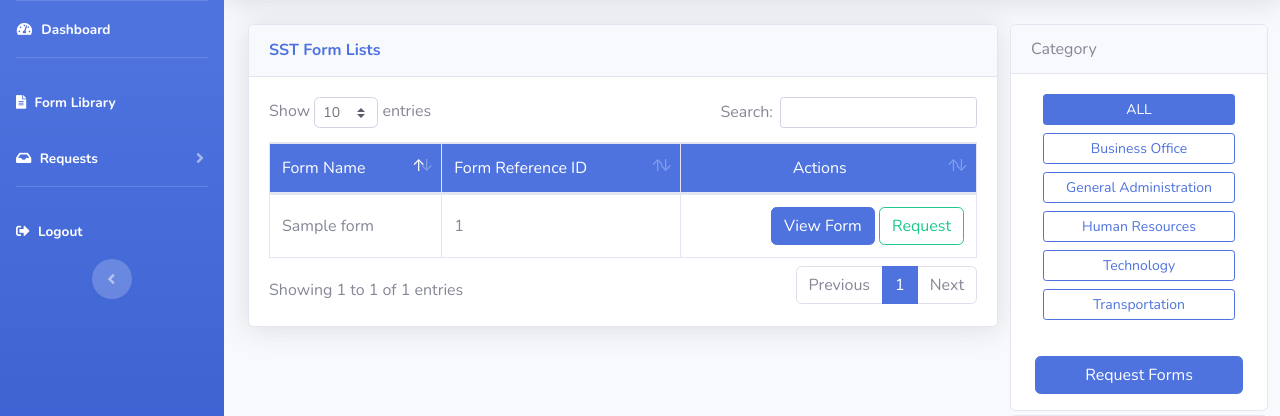
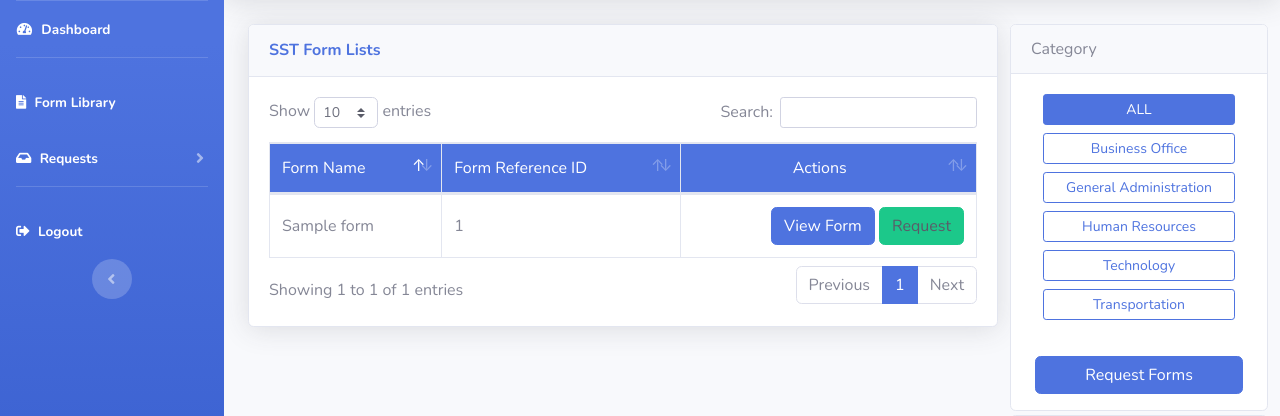
Before and after one commit to armbelbb/form-library, a PHP site: page /forms-library-client.php in a window 1280 px wide. Shown: the part 70-486 px from the top of the page. Run offline with PHP 8.4, Linux system fonts and the light colour scheme; a user stored in the database is signed in; data comes from the database, SQL or seed files in the repository; tables that the repository leaves empty hold one stand-in row (values such as "Sample post").

```diff
--- a/forms-library-client.php
+++ b/forms-library-client.php
@@ -95,7 +95,7 @@
                                                             echo "<td class='align-middle'>$form[reference_id]</td>";
                                                             echo "<td class='text-right'>";
                                                                 echo "<button class='btn btn-primary' onclick='$(\"#viewFormModal$form[id]\").modal(\"toggle\")'>View Form</button>&nbsp";
-                                                                echo "<button class='btn btn-outline-success' onclick='$(\"#viewWorkflow$form[id]\").modal(\"toggle\")'>Request</button>";
+                                                                echo "<button class='btn btn-success text-dark' onclick='$(\"#viewWorkflow$form[id]\").modal(\"toggle\")'>Request</button>";
                                                             echo "</td>";
                                                         echo "</tr>";
                                                         $workflow = $form['workflow'] == "" ? "img/no_workflow.png" : "uploads/$form[workflow]";
```
